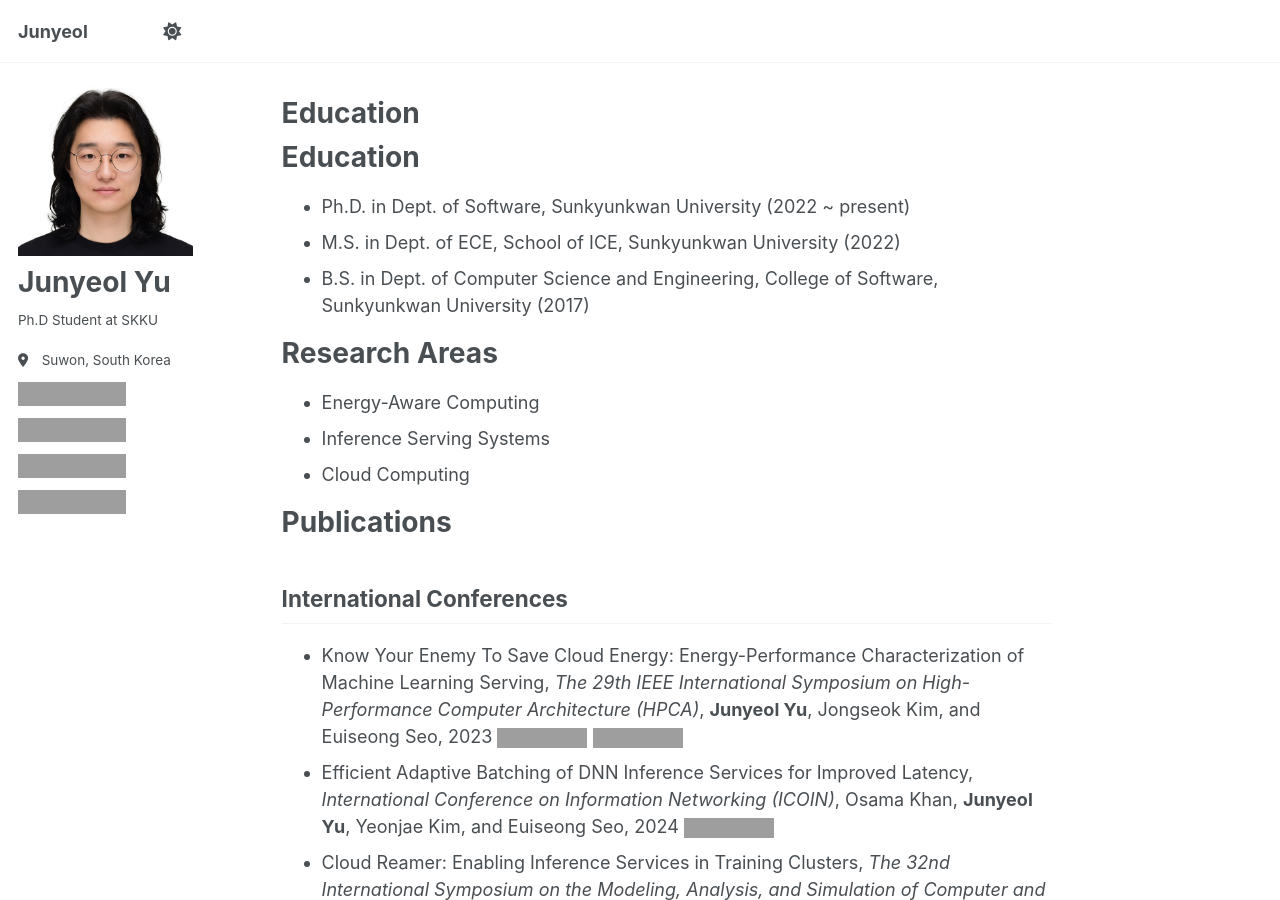
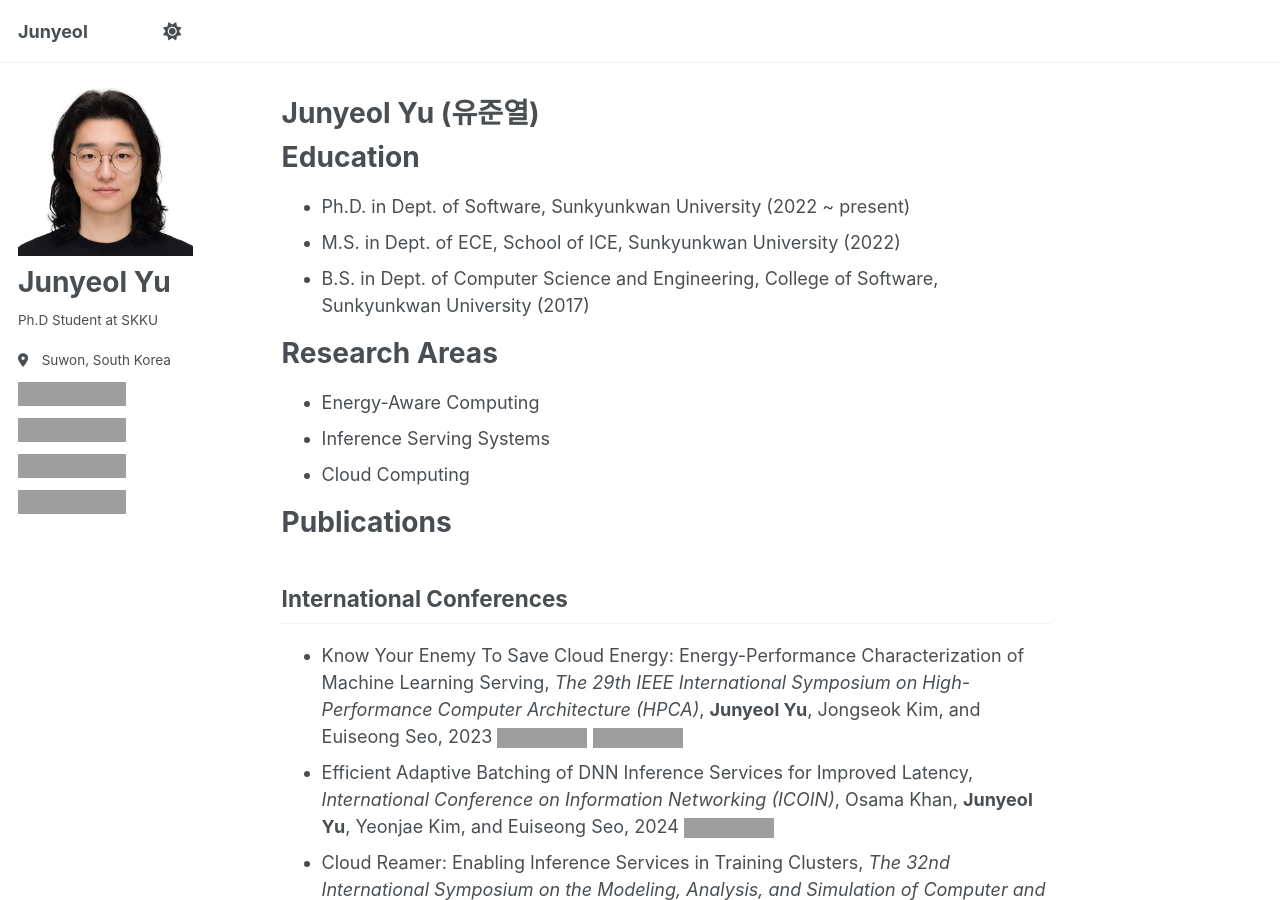
Before and after one commit to JunyeolYu/JunyeolYu.github.io, a Jekyll site: the page built from _pages/about.md, in a window 1280 px wide and 900 px high, cut to the strip 0-900 px from the top of the window. Built offline with Jekyll 4.4.1, drawn with Linux system fonts in a browser that asks for light colours; a script that is not in the unit is left out; our own code applies the rules of GitHub Pages for plain Markdown files; grey boxes are pictures that could not be loaded.

Commit message:
update title in about.md

```diff
--- a/_pages/about.md
+++ b/_pages/about.md
@@ -1,6 +1,6 @@
 ---
 permalink: /
-# title: "Junyeol Yu"
+title: "Junyeol Yu (유준열)"
 author_profile: true
 redirect_from:
   - /about/
```
